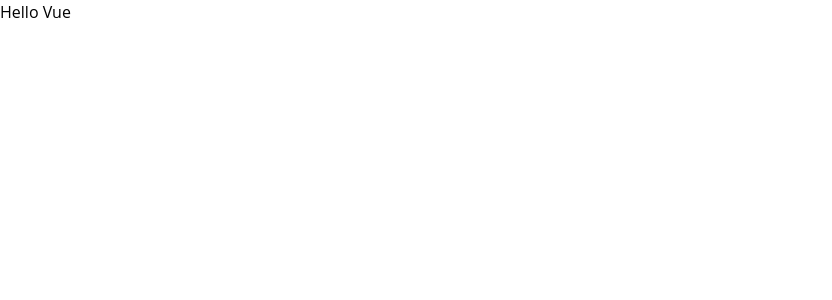
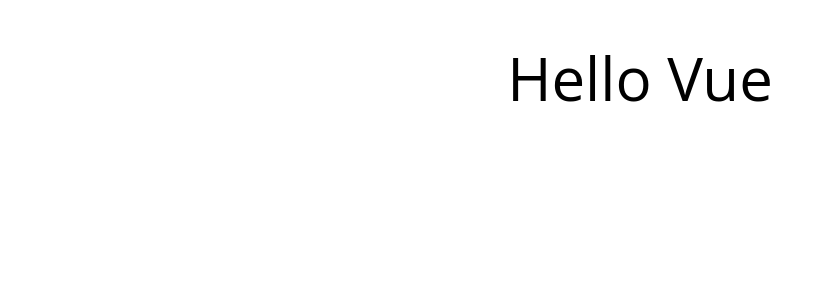
Before and after one commit to jasonmitchell42/vue-masterclass, a Vue app: page / in a window 1280 px wide. Shown: the top 300 px of the page, without its empty margins (0-832 px from the left). Built offline with nearby package versions, Linux system fonts and the light colour scheme; the HTML template or start-up script is replaced by a standard one.

Commit message:
Added font to tailwind and used some tailwind classes to style h1

```diff
--- a/src/App.vue
+++ b/src/App.vue
@@ -1,5 +1,5 @@
 <template>
-  <h1>Hello Vue</h1>
+  <h1 class="mt-12 text-6xl text-center">Hello Vue</h1>
 </template>
 
 <script>
```
